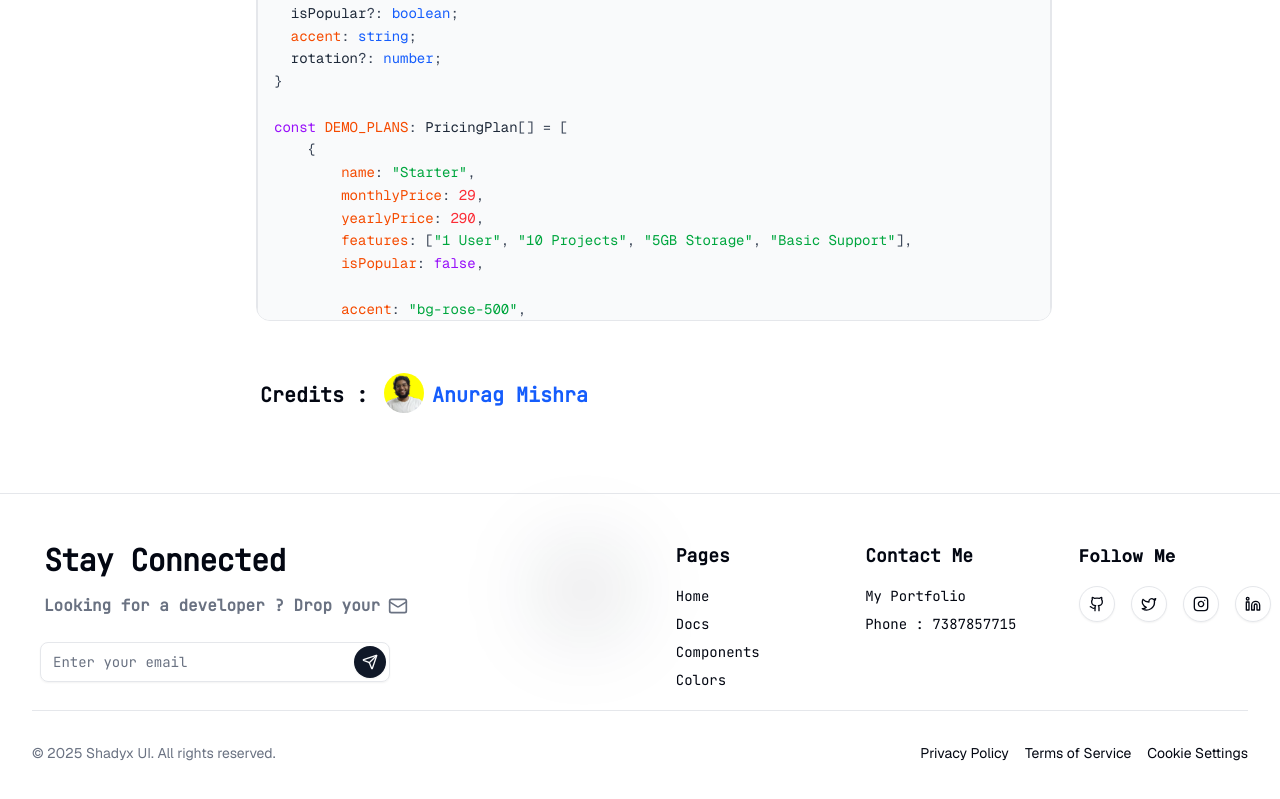
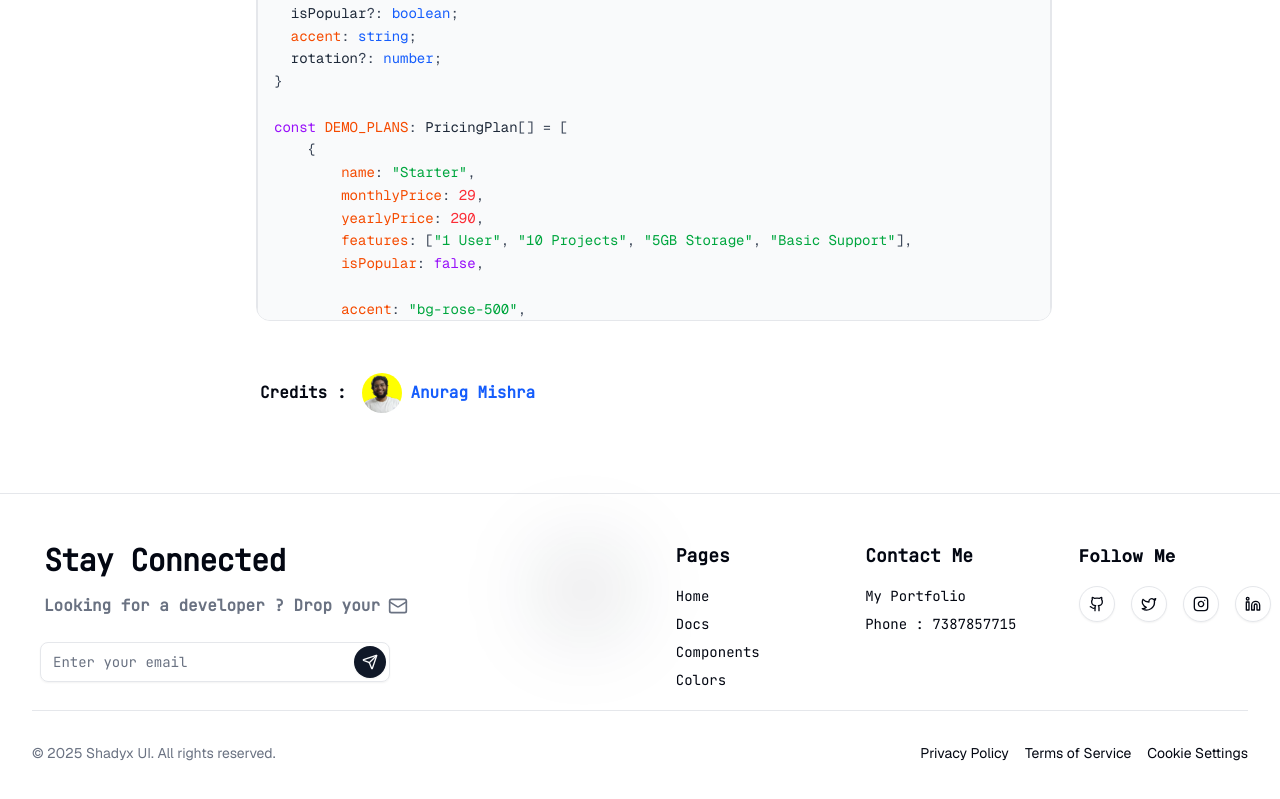
Before and after one commit to Anurag-singh-RBU/SHADYX-UI, a Next.js app: page /pricingcomponent in a window 1280 px wide. Shown: the part 1750-2549 px from the top of the page. Built offline with nearby package versions, Linux system fonts and the light colour scheme.

Commit message:
added new components

```diff
--- a/app/components/ui/pricingcomponent.tsx
+++ b/app/components/ui/pricingcomponent.tsx
@@ -427,12 +427,12 @@ export const Pricing = ({ title = "Pricing Plans", plans, className = "" }: Pric
           </div>
       </div>
 
-      <p className='sm:ml-1 mt-30 text-xl font-bold flex'>Credits :
+      <p className='sm:ml-1 mt-30 text-md font-bold flex'>Credits :
       <Avatar>
-      <AvatarImage src="./am.avif" alt="@shadcn" />
+      <AvatarImage src="./am.avif" alt="@shadcn"/>
       <AvatarFallback>CN</AvatarFallback>
       </Avatar>
-      <span className='ml-2 text-blue-600'>Anurag Mishra</span>
+      <span className='ml-2 mt-0.3 text-blue-600'>Anurag Mishra</span>
       </p>
 
     </div>
```
